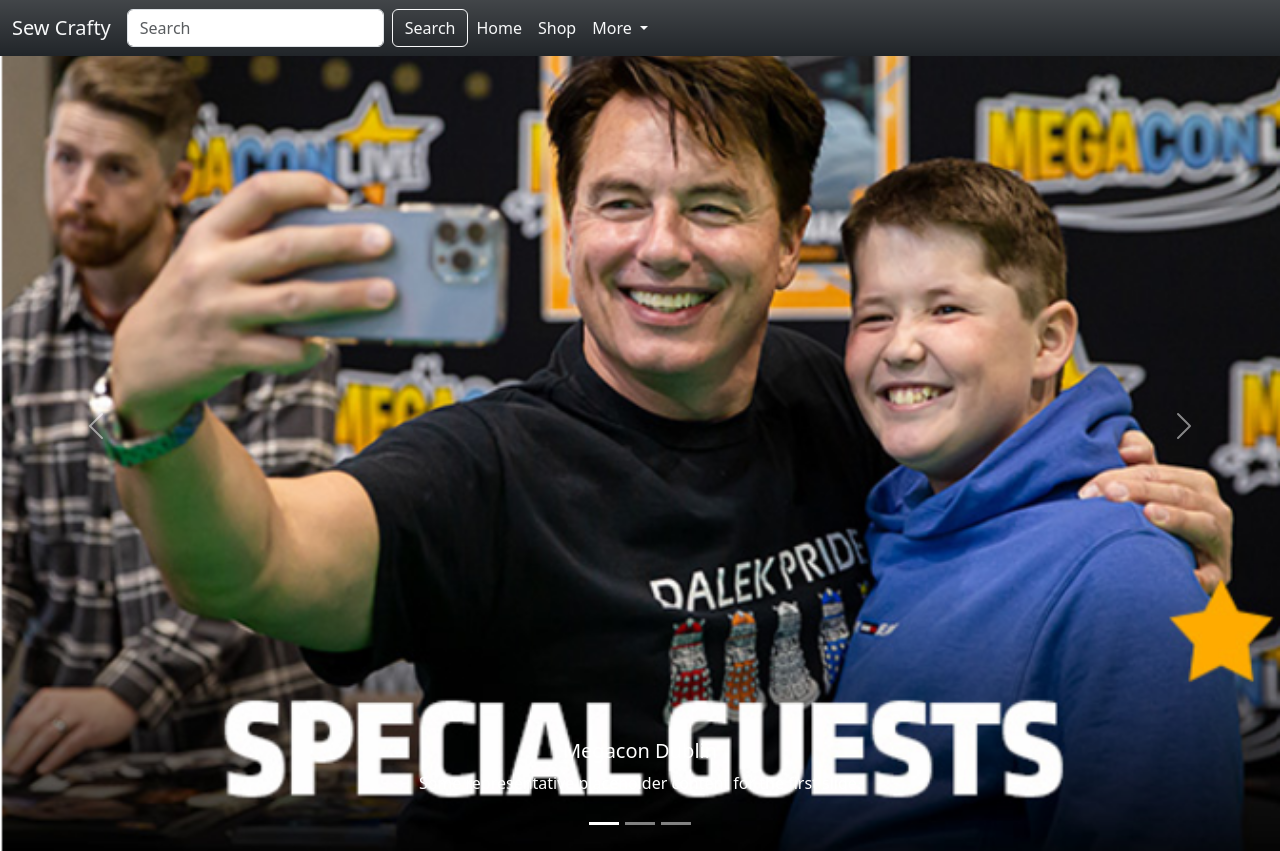
After one commit to Cleg83/sew_crafty, a Django app: page /events/ in a window 1280 px wide. The commit adds this page. Run offline with Django 5.2, Linux system fonts and the light colour scheme; some libraries are stand-ins or nearby versions.

Commit message:
Start events template with placeholder carousel

```diff
--- /dev/null
+++ b/events/templates/events/events.html
@@ -0,0 +1,43 @@
+{% extends "base.html" %}
+{% load static %}
+
+{% block content %}
+        <div id="carouselExampleDark" class="carousel slide">
+            <div class="carousel-indicators">
+            <button type="button" data-bs-target="#carouselExampleDark" data-bs-slide-to="0" class="active" aria-current="true" aria-label="Slide 1"></button>
+            <button type="button" data-bs-target="#carouselExampleDark" data-bs-slide-to="1" aria-label="Slide 2"></button>
+            <button type="button" data-bs-target="#carouselExampleDark" data-bs-slide-to="2" aria-label="Slide 3"></button>
+            </div>
+            <div class="carousel-inner">
+            <div class="carousel-item active" data-bs-interval="10000">
+                <img src="/media/megacon-dublin.png" class="d-block w-100 h-100" alt="...">
+                <div class="carousel-caption d-none d-md-block">
+                <h5>Megacon Dublin</h5>
+                <p>Some representative placeholder content for the first slide.</p>
+                </div>
+            </div>
+            <div class="carousel-item" data-bs-interval="2000">
+                <img src="..." class="d-block w-100" alt="...">
+                <div class="carousel-caption d-none d-md-block">
+                <h5>Second slide label</h5>
+                <p>Some representative placeholder content for the second slide.</p>
+                </div>
+            </div>
+            <div class="carousel-item">
+                <img src="..." class="d-block w-100" alt="...">
+                <div class="carousel-caption d-none d-md-block">
+                <h5>Third slide label</h5>
+                <p>Some representative placeholder content for the third slide.</p>
+                </div>
+            </div>
+            </div>
+            <button class="carousel-control-prev" type="button" data-bs-target="#carouselExampleDark" data-bs-slide="prev">
+            <span class="carousel-control-prev-icon" aria-hidden="true"></span>
+            <span class="visually-hidden">Previous</span>
+            </button>
+            <button class="carousel-control-next" type="button" data-bs-target="#carouselExampleDark" data-bs-slide="next">
+            <span class="carousel-control-next-icon" aria-hidden="true"></span>
+            <span class="visually-hidden">Next</span>
+            </button>
+        </div>
+{% endblock %}
--- /dev/null
+++ b/events/urls.py
@@ -0,0 +1,6 @@
+from django.urls import path
+from . import views
+
+urlpatterns = [
+    path('', views.upcoming_events, name='events'),
+]
--- a/events/views.py
+++ b/events/views.py
@@ -1,3 +1,14 @@
 from django.shortcuts import render
 
+from .models import Events
+
 # Create your views here.
+def upcoming_events(request):
+    """ View to show upcoming events """
+
+    events = Events.objects.all()
+    context = {
+        'events': events,
+    }
+
+    return render(request, 'events/events.html', context)
--- a/sew_crafty/settings.py
+++ b/sew_crafty/settings.py
@@ -58,7 +58,6 @@
     'home',
     'shop',
     'events',
-
 ]
 
 MIDDLEWARE = [
--- a/sew_crafty/urls.py
+++ b/sew_crafty/urls.py
@@ -24,4 +24,5 @@
     path('accounts/', include('allauth.urls')),
     path('', include('home.urls')),
     path('shop/', include('shop.urls')),
+    path('events/', include('events.urls')),
 ] + static(settings.MEDIA_URL, document_root=settings.MEDIA_ROOT)
--- a/static/css/base.css
+++ b/static/css/base.css
@@ -4,7 +4,7 @@
 
 body {
     height: calc(100vh - 56px);
-    overflow: hidden;
+    /* overflow: hidden; */
 }
 
 /* Container to hold the background image */
@@ -43,6 +43,11 @@
     animation: scaleBackground 5s ease-in-out forwards; /* Apply scale animation */
 }
 
+.events-carousel {
+    margin-top: 56px;
+    height: 500px;
+}
+
 /* Keyframes for scaling */
 @keyframes scaleBackground {
     0% {
--- a/templates/base.html
+++ b/templates/base.html
@@ -59,7 +59,7 @@
 									More
 								</a>
 								<ul class="dropdown-menu">
-									<li><a class="dropdown-item text-light" href="#">Upcoming Events</a></li>
+									<li><a class="dropdown-item text-light" href="{% url 'events' %}">Upcoming Events</a></li>
 									<li><hr class="dropdown-divider"></li>
 									<li><a class="dropdown-item text-light" href="#">About</a></li>
 								</ul>
```
Also changed, not shown: media/megacon-dublin.png (added).
